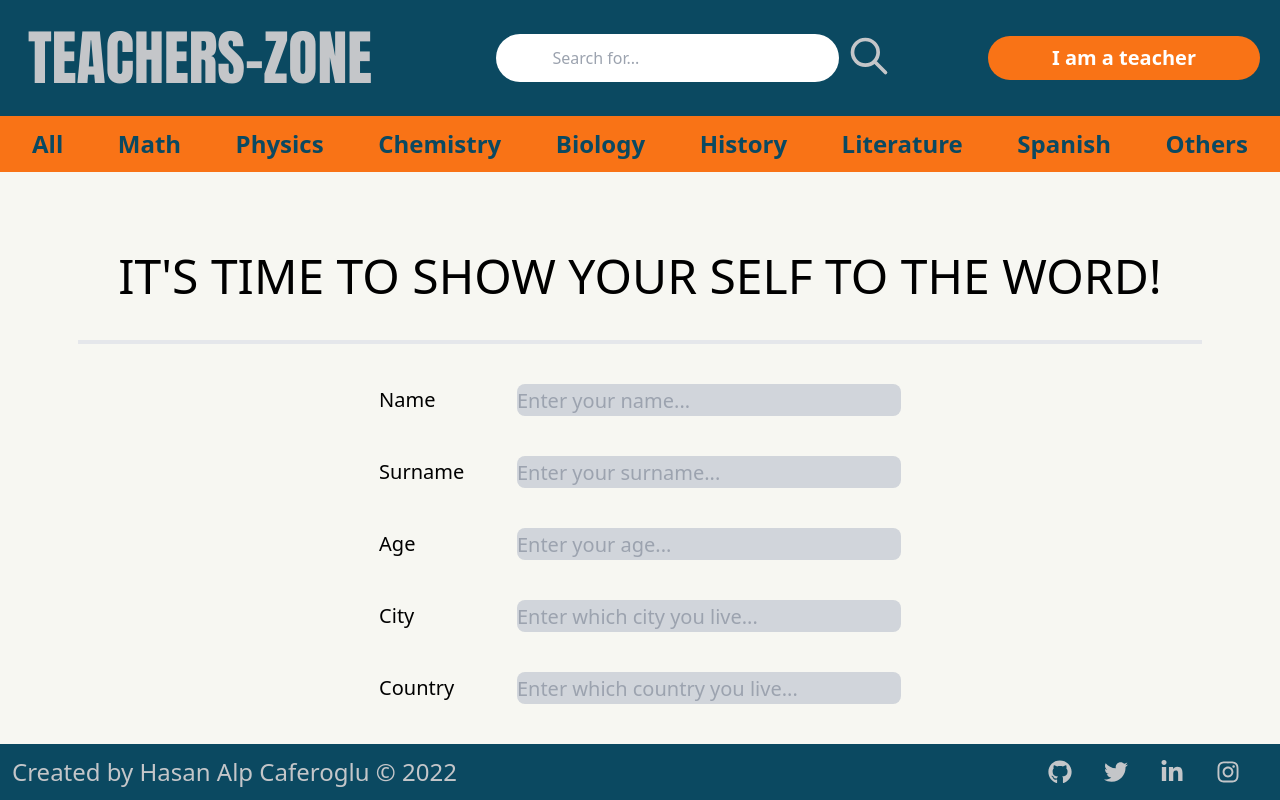
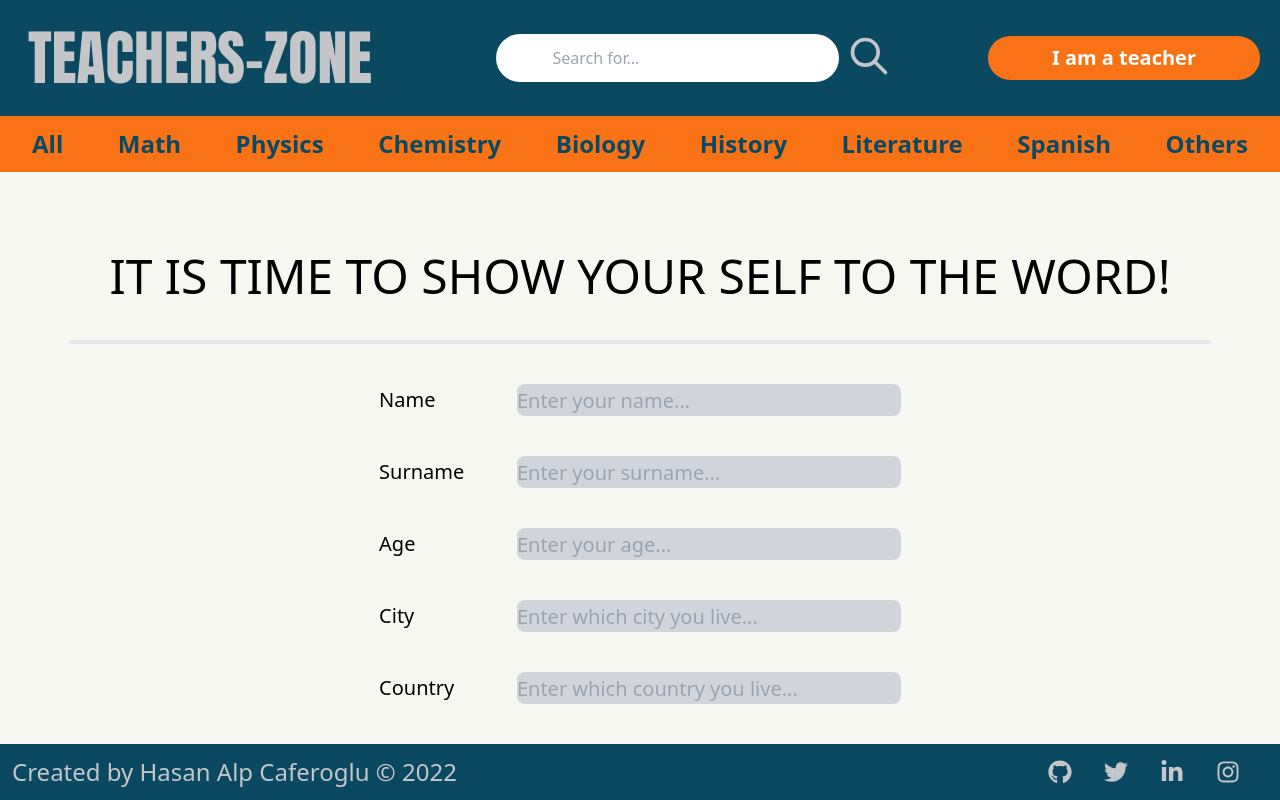
Before and after one commit to HasanAlpCaferoglu/teachers-zone, a Next.js app: page /add-teacher in a window 1280 px wide. Shown: the top 800 px of the page. Built offline with nearby package versions, Linux system fonts and the light colour scheme.

Commit message:
second commit

```diff
--- a/components/NewTeacherForm.js
+++ b/components/NewTeacherForm.js
@@ -1,11 +1,4 @@
 import { useRef } from "react";
-
-
-/*
-For an image we take an url from the vikipedia:
-https://upload.wikimedia.org/wikipedia/commons/7/78/Wikipedia_Profile_picture.jpg
-
-*/
 
 function NewTeacherForm(props) {
   const nameInputRef = useRef();
@@ -51,7 +44,7 @@ function NewTeacherForm(props) {
     <div className="flex flex-col items-center w-auto scroll">
       <div className="m-10">
         <h1 className="text-5xl border-b-4 p-10 text-center">
-          IT'S TIME TO SHOW YOUR SELF TO THE WORD!
+          IT IS TIME TO SHOW YOUR SELF TO THE WORD!
         </h1>
       </div>
 
```
